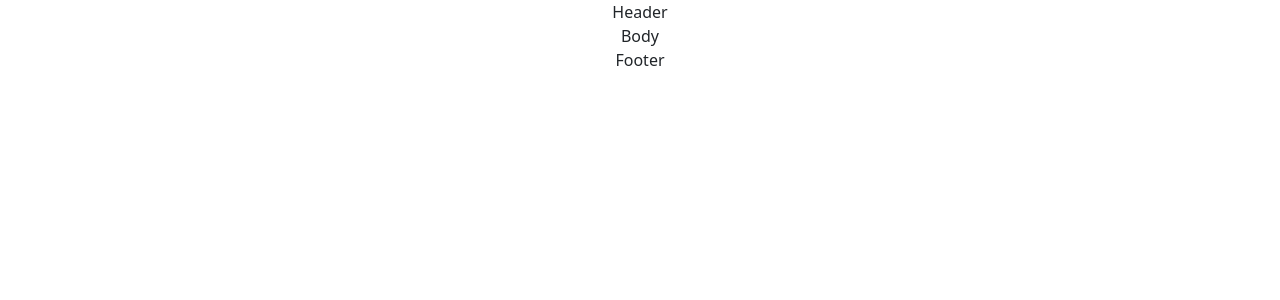
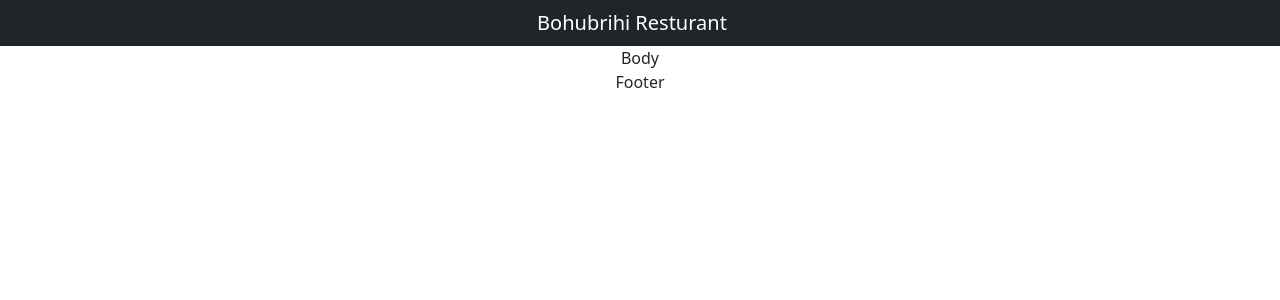
Before and after one commit to azimugv/Resturant-Project, a React (Create React App) app: page / in a window 1280 px wide. Shown: the top 300 px of the page. Built offline with nearby package versions, Linux system fonts and the light colour scheme.

Commit message:
Navigation Created

```diff
--- a/src/components/Header/Header.js
+++ b/src/components/Header/Header.js
@@ -1,8 +1,10 @@
 import React from 'react'
-
+import Navigation from './Navigation';
 const Header = () => {
     return (
-        <div>Header</div>
+        <div>
+            <Navigation />
+        </div>
     )
 }
 
--- /dev/null
+++ b/src/components/Header/Navigation.js
@@ -0,0 +1,18 @@
+import React from 'react';
+import { Navbar, NavbarBrand } from 'reactstrap';
+
+const Navigation = () => {
+    return (
+        <div>
+            <Navbar dark color='dark'>
+                <div className='container'>
+                    <NavbarBrand href='/'>
+                        Bohubrihi Resturant
+                    </NavbarBrand>
+                </div>
+            </Navbar>
+        </div>
+    )
+}
+
+export default Navigation;
```
